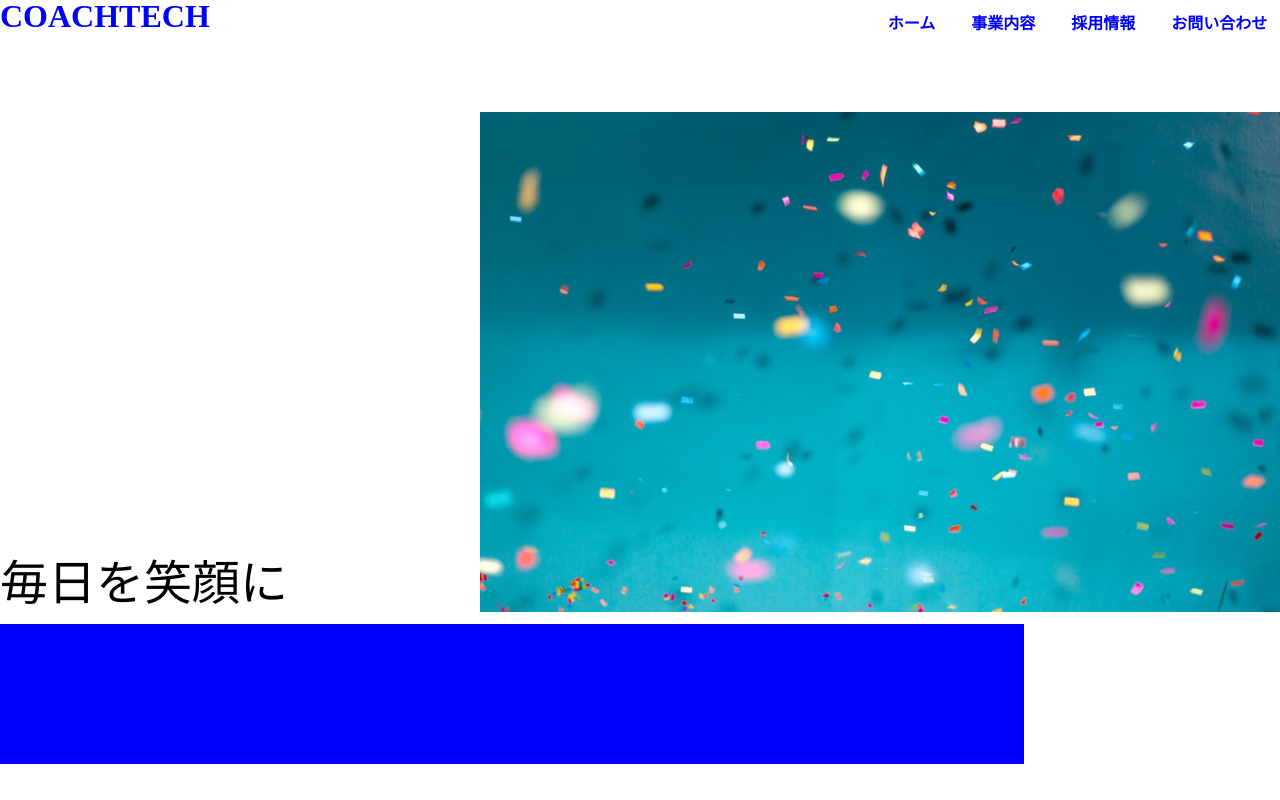
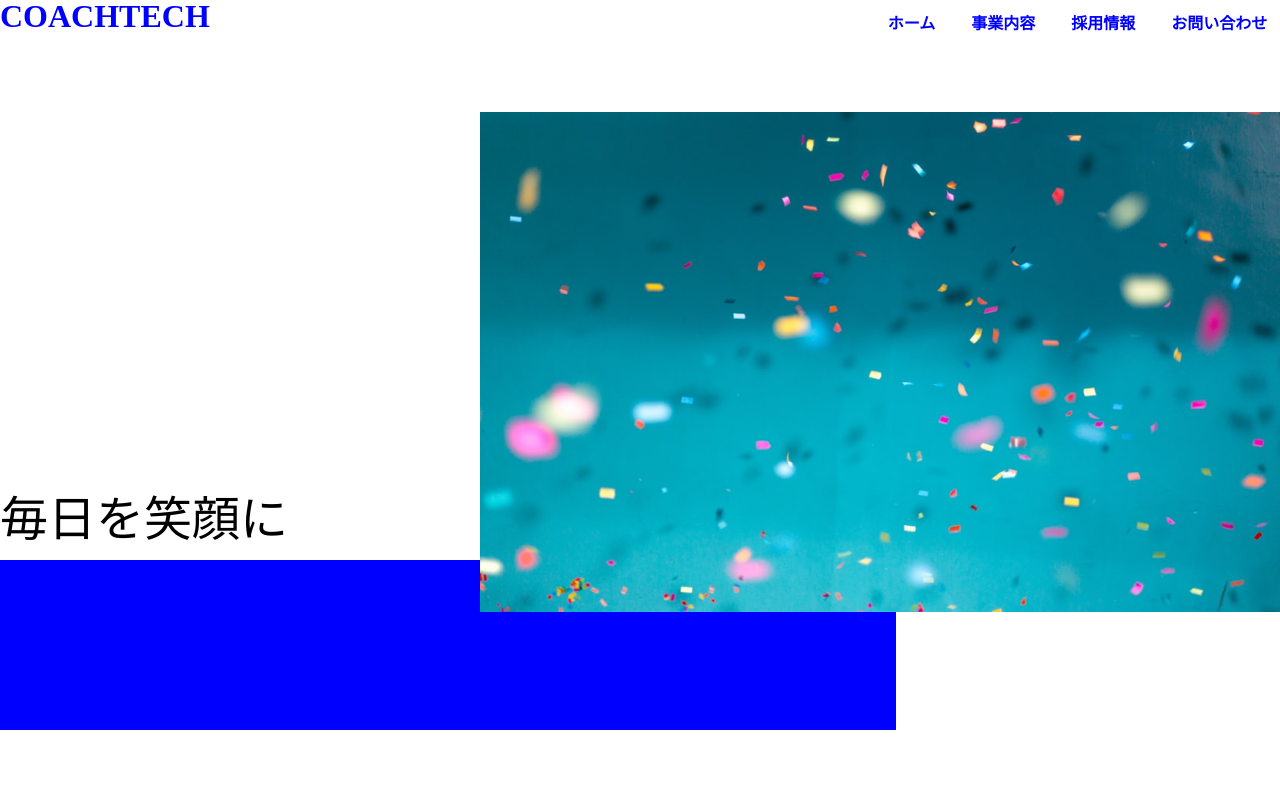
Before and after one commit to kt33m21/20210920murakami, a plain HTML site: page index.html in a window 1280 px wide. Drawn offline with Linux system fonts and the light colour scheme.

Commit message:
再々々々々々々々修正

```diff
--- a/css/style.css
+++ b/css/style.css
@@ -37,7 +37,7 @@
   position: absolute;
   font-size: 3em;
   font-weight: lighter;
-  top:70%;
+  top:60%;
 }
 
 .contents-bottom-ttl-img{
@@ -54,8 +54,9 @@
 
 .contents-bottom-ttl-box{
   position: absolute;
-  height:140px;
-  width:80%;
+  height:170px;
+  width:70%;
   background-color: blue;
-  top: 80%;
+  top: 70%;
+  z-index: -1;
 }
```
